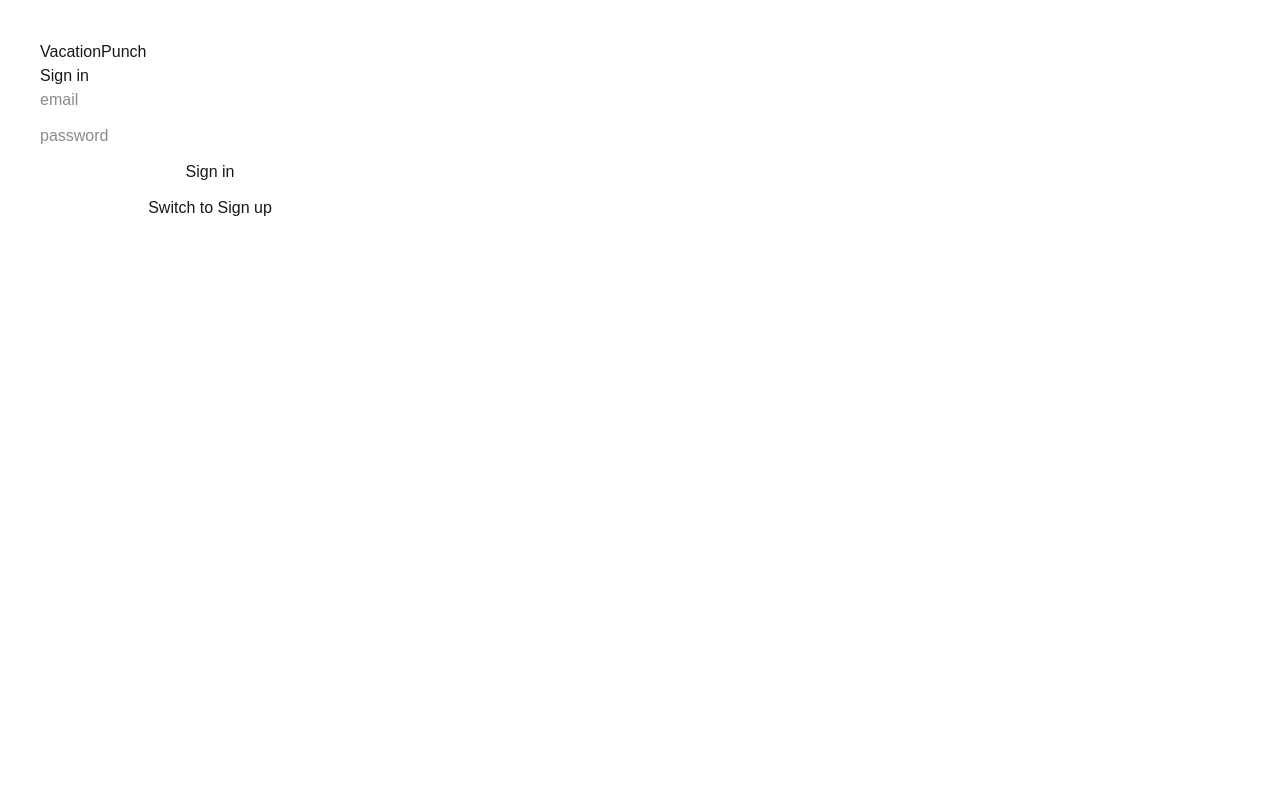
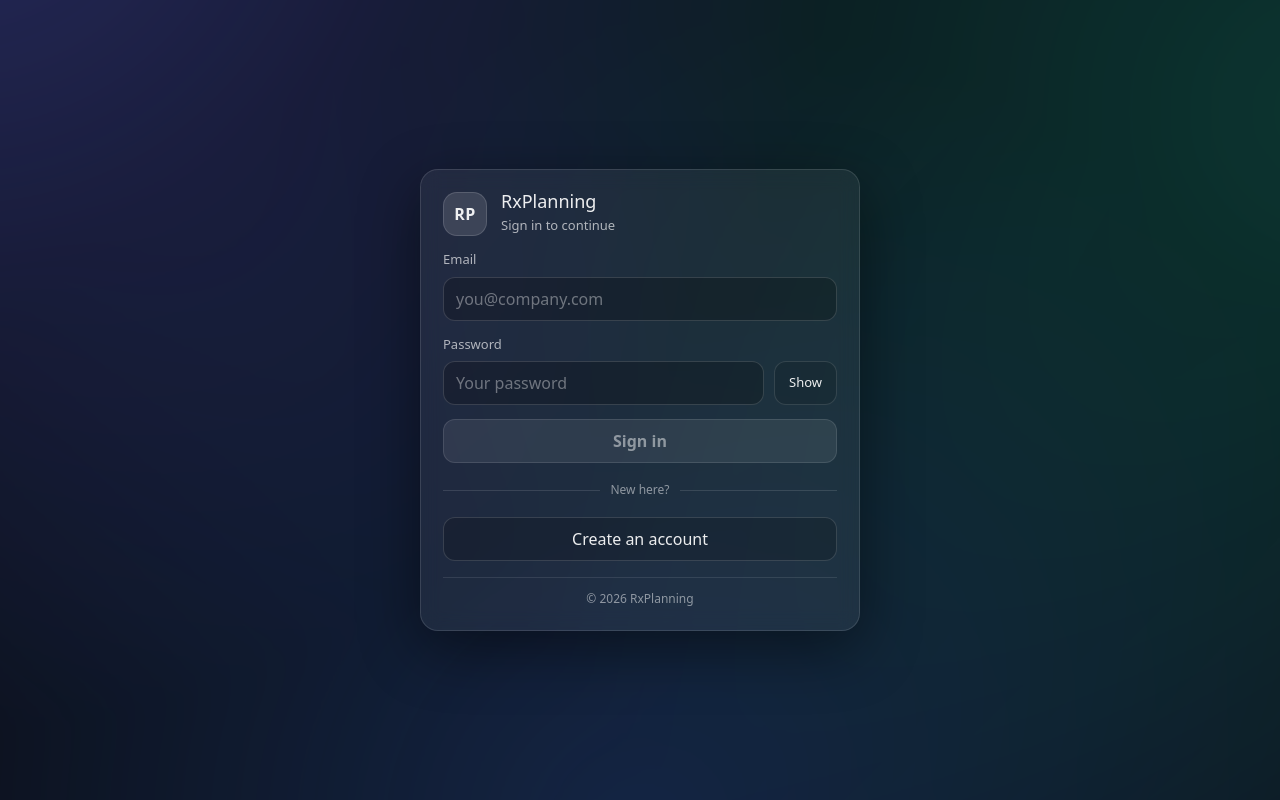
Before and after one commit to Rosselle0/PharmaApp, a Next.js app in the folder vacation-punch/: page /login in a window 1280 px wide. Built offline with nearby package versions, Linux system fonts and the light colour scheme; no server answers.

Commit message:
UI changes
UI changes for the login page

```diff
--- /dev/null
+++ b/vacation-punch/src/app/login/login.css
@@ -0,0 +1,253 @@
+/* login.css */
+
+:root {
+  --bg: #0b0f19;
+  --card: rgba(255, 255, 255, 0.06);
+  --cardBorder: rgba(255, 255, 255, 0.12);
+  --text: rgba(255, 255, 255, 0.92);
+  --muted: rgba(255, 255, 255, 0.65);
+  --muted2: rgba(255, 255, 255, 0.5);
+  --danger: #ff4d4f;
+  --focus: rgba(255, 255, 255, 0.22);
+}
+
+* {
+  box-sizing: border-box;
+}
+
+.login-page {
+  min-height: 100dvh;
+  display: grid;
+  place-items: center;
+  padding: 28px;
+  background: var(--bg);
+  color: var(--text);
+  position: relative;
+  overflow: hidden;
+  font-family: ui-sans-serif, system-ui, -apple-system, Segoe UI, Roboto, Helvetica,
+    Arial, "Apple Color Emoji", "Segoe UI Emoji";
+}
+
+.login-bg {
+  position: absolute;
+  inset: -40%;
+  background:
+    radial-gradient(circle at 20% 10%, rgba(99, 102, 241, 0.35), transparent 40%),
+    radial-gradient(circle at 80% 30%, rgba(16, 185, 129, 0.25), transparent 45%),
+    radial-gradient(circle at 50% 80%, rgba(59, 130, 246, 0.22), transparent 50%);
+  filter: blur(24px);
+  opacity: 0.9;
+  pointer-events: none;
+}
+
+.login-card {
+  width: min(440px, 100%);
+  border: 1px solid var(--cardBorder);
+  background: var(--card);
+  backdrop-filter: blur(10px);
+  border-radius: 18px;
+  padding: 22px;
+  box-shadow: 0 18px 60px rgba(0, 0, 0, 0.45);
+  position: relative;
+}
+
+.login-header {
+  display: flex;
+  gap: 14px;
+  align-items: center;
+  margin-bottom: 14px;
+}
+
+.login-logo {
+  width: 44px;
+  height: 44px;
+  border-radius: 14px;
+  display: grid;
+  place-items: center;
+  font-weight: 800;
+  letter-spacing: 0.5px;
+  background: rgba(255, 255, 255, 0.12);
+  border: 1px solid rgba(255, 255, 255, 0.14);
+}
+
+.login-title {
+  margin: 0;
+  font-size: 18px;
+  line-height: 1.1;
+}
+
+.login-subtitle {
+  margin: 4px 0 0;
+  font-size: 13px;
+  color: var(--muted);
+}
+
+.login-form {
+  display: grid;
+  gap: 14px;
+  margin-top: 14px;
+}
+
+.field {
+  display: grid;
+  gap: 7px;
+}
+
+.label {
+  font-size: 13px;
+  color: var(--muted);
+}
+
+.input {
+  width: 100%;
+  height: 44px;
+  border-radius: 12px;
+  border: 1px solid rgba(255, 255, 255, 0.14);
+  background: rgba(0, 0, 0, 0.22);
+  color: var(--text);
+  padding: 0 12px;
+  outline: none;
+  transition: border 120ms ease, box-shadow 120ms ease, transform 120ms ease;
+}
+
+.input::placeholder {
+  color: rgba(255, 255, 255, 0.38);
+}
+
+.input:focus {
+  border-color: rgba(255, 255, 255, 0.26);
+  box-shadow: 0 0 0 4px var(--focus);
+}
+
+.input:disabled {
+  opacity: 0.6;
+  cursor: not-allowed;
+}
+
+.password-row {
+  display: grid;
+  grid-template-columns: 1fr auto;
+  gap: 10px;
+  align-items: center;
+}
+
+.hint {
+  margin: 0;
+  font-size: 12px;
+  color: var(--muted2);
+}
+
+.hint.error {
+  color: rgba(255, 120, 120, 0.9);
+}
+
+.alert {
+  display: grid;
+  grid-template-columns: 10px 1fr;
+  gap: 10px;
+  align-items: start;
+  padding: 12px 12px;
+  border-radius: 12px;
+  border: 1px solid rgba(255, 77, 79, 0.35);
+  background: rgba(255, 77, 79, 0.08);
+}
+
+.alert-dot {
+  width: 10px;
+  height: 10px;
+  border-radius: 999px;
+  margin-top: 4px;
+  background: var(--danger);
+}
+
+.alert-text {
+  margin: 0;
+  font-size: 13px;
+  color: rgba(255, 220, 220, 0.95);
+}
+
+.primary,
+.secondary,
+.ghost {
+  border: 1px solid rgba(255, 255, 255, 0.14);
+  border-radius: 12px;
+  height: 44px;
+  padding: 0 14px;
+  color: var(--text);
+  background: rgba(255, 255, 255, 0.08);
+  cursor: pointer;
+  transition: transform 120ms ease, background 120ms ease, border 120ms ease,
+    opacity 120ms ease;
+}
+
+.primary {
+  background: rgba(255, 255, 255, 0.14);
+  border-color: rgba(255, 255, 255, 0.22);
+  font-weight: 700;
+}
+
+.primary:hover:not(:disabled),
+.secondary:hover:not(:disabled),
+.ghost:hover:not(:disabled) {
+  transform: translateY(-1px);
+  background: rgba(255, 255, 255, 0.12);
+}
+
+.primary:disabled,
+.secondary:disabled,
+.ghost:disabled {
+  opacity: 0.55;
+  cursor: not-allowed;
+  transform: none;
+}
+
+.secondary {
+  background: rgba(0, 0, 0, 0.18);
+}
+
+.ghost {
+  height: 44px;
+  background: rgba(0, 0, 0, 0.12);
+  border-color: rgba(255, 255, 255, 0.12);
+  font-size: 13px;
+}
+
+.divider {
+  display: grid;
+  grid-template-columns: 1fr auto 1fr;
+  align-items: center;
+  gap: 10px;
+  margin: 4px 0;
+  color: var(--muted2);
+  font-size: 12px;
+}
+
+.divider span {
+  height: 1px;
+  background: rgba(255, 255, 255, 0.12);
+}
+
+.spinner {
+  width: 16px;
+  height: 16px;
+  border-radius: 999px;
+  border: 2px solid rgba(255, 255, 255, 0.3);
+  border-top-color: rgba(255, 255, 255, 0.92);
+  display: inline-block;
+  animation: spin 900ms linear infinite;
+}
+
+@keyframes spin {
+  to {
+    transform: rotate(360deg);
+  }
+}
+
+.login-footer {
+  margin-top: 16px;
+  padding-top: 12px;
+  border-top: 1px solid rgba(255, 255, 255, 0.1);
+  color: var(--muted2);
+  font-size: 12px;
+  text-align: center;
+}
--- a/vacation-punch/src/app/login/page.tsx
+++ b/vacation-punch/src/app/login/page.tsx
@@ -1,34 +1,78 @@
 "use client";
 
-import { useState } from "react";
+import { useMemo,useState } from "react";
 import { supabaseBrowser } from "@/lib/supabase/browser";
 
 import { useRouter } from "next/navigation";
+import "./login.css";
+
+type Mode = "signin" | "signup";
+
+function humanizeAuthError(message?: string) {
+  if (!message) return "Something went wrong. Try again.";
+
+  const m = message.toLowerCase();
+
+  // Supabase common ones
+  if (m.includes("invalid login credentials"))
+    return "Wrong email or password.";
+  if (m.includes("email not confirmed"))
+    return "Please confirm your email first (check your inbox).";
+  if (m.includes("user already registered"))
+    return "An account with this email already exists. Try signing in.";
+  if (m.includes("password should be at least"))
+    return "Password is too short. Use at least 6 characters.";
+  if (m.includes("rate limit") || m.includes("too many requests"))
+    return "Too many attempts. Wait a bit and try again.";
+  if (m.includes("signup is disabled"))
+    return "Sign-ups are currently disabled.";
+
+  return message;
+}
 
 export default function LoginPage() {
   const supabase = supabaseBrowser();
   const router = useRouter();
 
+  const [mode, setMode] = useState<Mode>("signin");
   const [email, setEmail] = useState("");
   const [password, setPassword] = useState("");
-  const [mode, setMode] = useState<"signin" | "signup">("signin");
+
+  const [showPassword, setShowPassword] = useState(false);
   const [error, setError] = useState<string | null>(null);
   const [loading, setLoading] = useState(false);
 
+    const isEmailValid = useMemo(() => {
+    // simple + effective enough for UI
+    return /^\S+@\S+\.\S+$/.test(email.trim());
+  }, [email]);
+
+  const canSubmit = isEmailValid && password.length >= 6 && !loading;
+
   async function handleSubmit(e: React.FormEvent) {
     e.preventDefault();
+    if (!canSubmit) return;
     setError(null);
     setLoading(true);
 
     try {
       const res =
         mode === "signup"
-          ? await supabase.auth.signUp({ email, password })
-          : await supabase.auth.signInWithPassword({ email, password });
+          ? await supabase.auth.signUp({
+              email: email.trim(),
+              password,
+            })
+
+          : await supabase.auth.signInWithPassword({
+              email: email.trim(),
+              password,
+            });
 
       if (res.error) throw res.error;
-
-      // Create/sync Prisma user
+      if (mode === "signup" && !res.data.session) {
+        setError("Check your email to confirm your account, then sign in.");
+        return;
+      }
       const me = await fetch("/api/me");
       if (!me.ok) throw new Error("Failed to sync user.");
 
@@ -41,40 +85,115 @@
   }
 
   return (
-    <main style={{ padding: 40, maxWidth: 420 }}>
-      <h1>VacationPunch</h1>
-      <p>{mode === "signin" ? "Sign in" : "Create account"}</p>
+    <main className="login-page">
+      <div className="login-bg" aria-hidden="true" />
+      <section className="login-card">
+        <header className="login-header">
+          <div className="login-logo">RP</div>
+          <div>
+            <h1 className="login-title">RxPlanning</h1>
+            <p className="login-subtitle">
+              {mode === "signin" ? "Sign in to continue" : "Create your account"}
+            </p>
+          </div>
+        </header>
 
-      <form onSubmit={handleSubmit} style={{ display: "grid", gap: 12 }}>
+        <form onSubmit={handleSubmit} className="login-form">
+          <div className="field">
+            <label className="label" htmlFor="email">
+              Email
+            </label>
             <input
-          placeholder="email"
+              id="email"
+              className="input"
+              placeholder="you@company.com"
               value={email}
               onChange={(e) => setEmail(e.target.value)}
               autoComplete="email"
+              inputMode="email"
               required
+              aria-invalid={!!email && !isEmailValid}
+              disabled={loading}
             />
+            {!!email && !isEmailValid && (
+              <p className="hint error">Enter a valid email address.</p>
+            )}
+          </div>
+
+          <div className="field">
+            <label className="label" htmlFor="password">
+              Password
+            </label>
+
+            <div className="password-row">
               <input
-          placeholder="password"
+                id="password"
+                className="input"
+                placeholder={mode === "signin" ? "Your password" : "At least 6 characters"}
                 value={password}
                 onChange={(e) => setPassword(e.target.value)}
-          type="password"
+                type={showPassword ? "text" : "password"}
                 autoComplete={mode === "signin" ? "current-password" : "new-password"}
                 required
+                minLength={6}
+                disabled={loading}
               />
+              <button
+                type="button"
+                className="ghost"
+                onClick={() => setShowPassword((v) => !v)}
+                disabled={loading}
+                aria-label={showPassword ? "Hide password" : "Show password"}
+              >
+                {showPassword ? "Hide" : "Show"}
+              </button>
+            </div>
 
-        {error && <p style={{ color: "crimson" }}>{error}</p>}
+            {mode === "signup" && password.length > 0 && password.length < 6 && (
+              <p className="hint error">Use at least 6 characters.</p>
+            )}
+          </div>
 
-        <button disabled={loading} type="submit">
-          {loading ? "..." : mode === "signin" ? "Sign in" : "Sign up"}
+          {error && (
+            <div className="alert" role="alert">
+              <span className="alert-dot" aria-hidden="true" />
+              <p className="alert-text">{error}</p>
+            </div>
+          )}
+
+          <button className="primary" disabled={!canSubmit} type="submit">
+            {loading ? (
+              <span className="spinner" aria-hidden="true" />
+            ) : mode === "signin" ? (
+              "Sign in"
+            ) : (
+              "Create account"
+            )}
           </button>
+
+          <div className="divider">
+            <span />
+            <p>{mode === "signin" ? "New here?" : "Already have an account?"}</p>
+            <span />
+          </div>
 
           <button
             type="button"
-          onClick={() => setMode(mode === "signin" ? "signup" : "signin")}
+            className="secondary"
+            onClick={() => {
+              setError(null);
+              setMode(mode === "signin" ? "signup" : "signin");
+            }}
+            disabled={loading}
           >
-          Switch to {mode === "signin" ? "Sign up" : "Sign in"}
+            {mode === "signin" ? "Create an account" : "Back to sign in"}
           </button>
         </form>
+
+        <footer className="login-footer">
+          <p>© {new Date().getFullYear()} RxPlanning</p>
+        </footer>
+      </section>
     </main>
   );
 }
```
Lines whose indentation alone changed are shown as unchanged.
